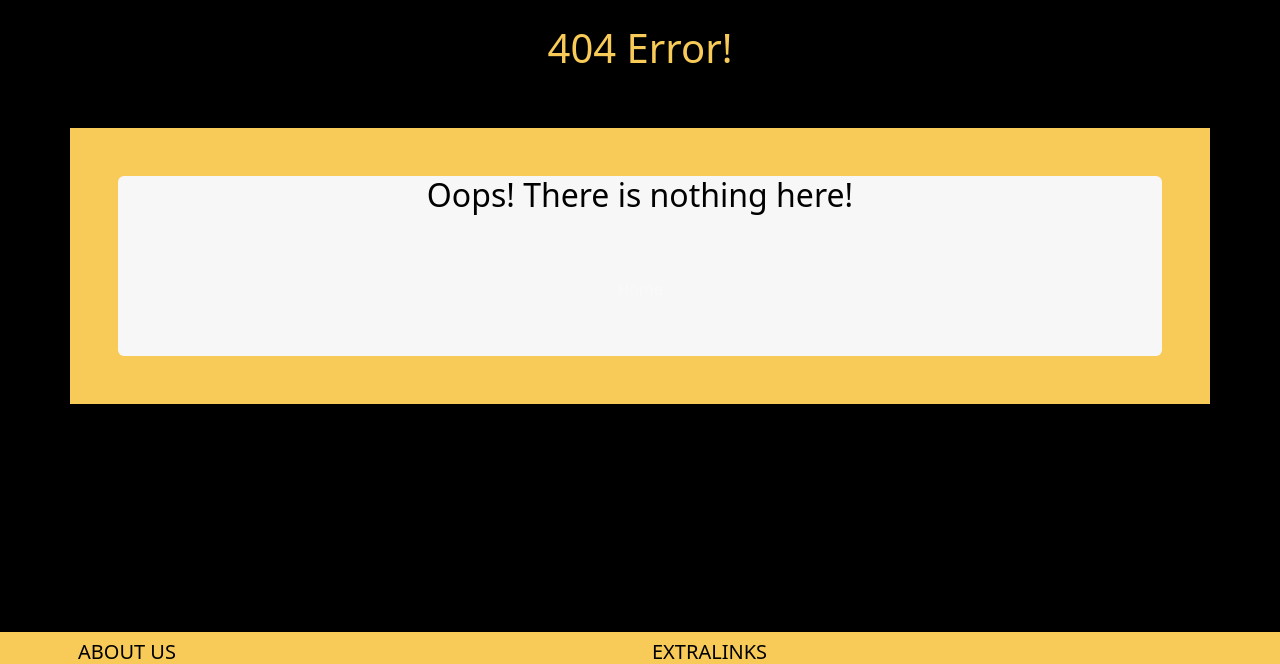
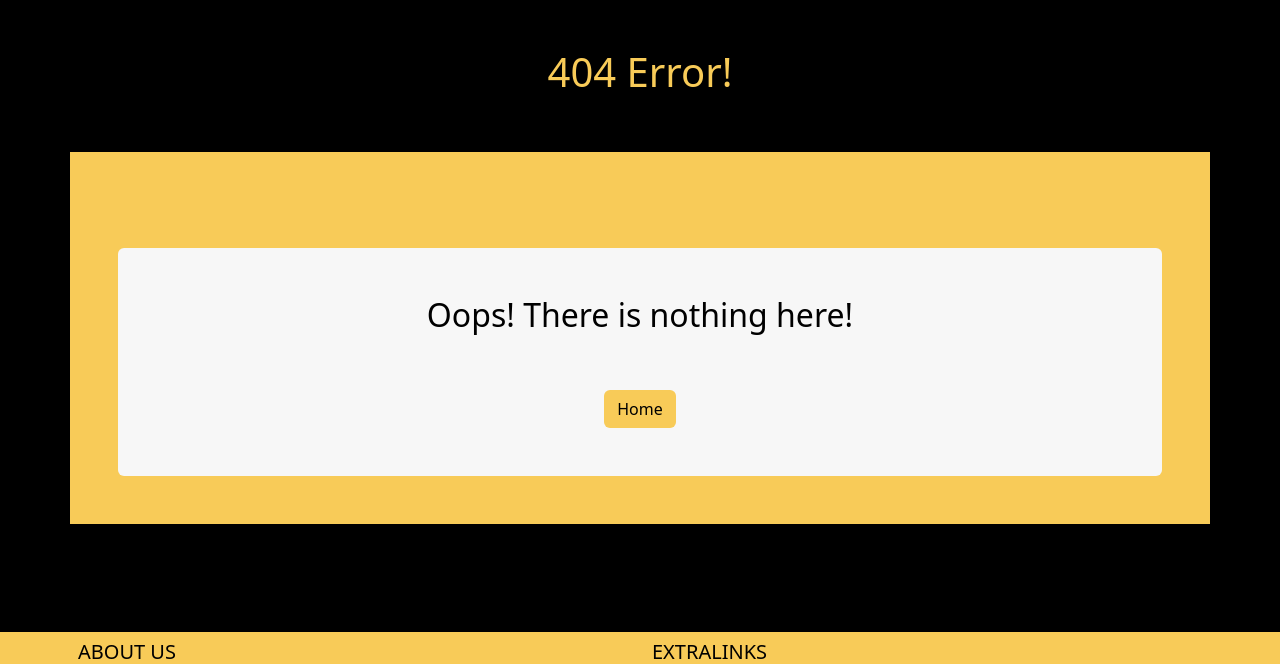
Before and after one commit to sarareshadi/flexroadshield, a Django app: template templates/404.html in a window 1280 px wide. Shown: the part 136-800 px from the top of the page. Run offline with Django 3.2, Linux system fonts and the light colour scheme; the template is opened without the code that fills it, so the values that code supplies are empty; parts of the project's set-up code (start-up, migrations or seed data) failed here and were passed over; some libraries are stand-ins or nearby versions.

Commit message:
404-500 style

```diff
--- a/core/settings/base.py
+++ b/core/settings/base.py
@@ -25,9 +25,9 @@ BASE_DIR = Path(__file__).resolve().parent.parent.parent
 SECRET_KEY = base_secret_key
 
 # SECURITY WARNING: don't run with debug turned on in production!
-DEBUG = True
+DEBUG = False
 
-ALLOWED_HOSTS = []
+ALLOWED_HOSTS = ['*']
 
 
 # Application definition
--- a/templates/404.html
+++ b/templates/404.html
@@ -7,14 +7,14 @@
 
 {% block content %}
 <div class="container">
-    <div class="row mt-4 text-center">
+    <div class="row mt-5 text-center">
         <h1 class="">{% trans '404 Error!' %}</h1>
     </div>
 
     <div class="row mt-5 p-5 Coloryellowblack">
-        <div class="col-md-12 rounded Bglight text-center">
+        <div class="col-md-12 rounded Bglight text-center pt-5 mt-5">
             <h2 class="center">{% trans 'Oops! There is nothing here!' %}</h2>
-            <a href="{% url 'generals:home' %}" class="btn link-light my-5 ">{% trans 'Home' %}</a>
+            <a href="{% url 'generals:home' %}" class="btn Coloryellowblack my-5">{% trans 'Home' %}</a>
         </div>
     </div>
 </div>
--- a/templates/500.html
+++ b/templates/500.html
@@ -12,9 +12,9 @@
     </div> <!-- / end of row-->
 
         <div class="row mt-5 p-5 Coloryellowblack">
-            <div class="col-md-12 rounded Bglight text-center">
+            <div class="col-md-12 rounded Bglight text-center pt-5 mt-5">
             <h2 class="text-muted center">{% trans 'There is an error in our server! Please try later or contact admins.' %}</h2>
-            <a href="{% url 'generals:home' %}" class="btn link-light my-5 ">{% trans 'Home' %}</a>
+            <a href="{% url 'generals:home' %}" class="btn Coloryellowblack my-5">{% trans 'Home' %}</a>
         </div>
     </div>
 </div>
```
